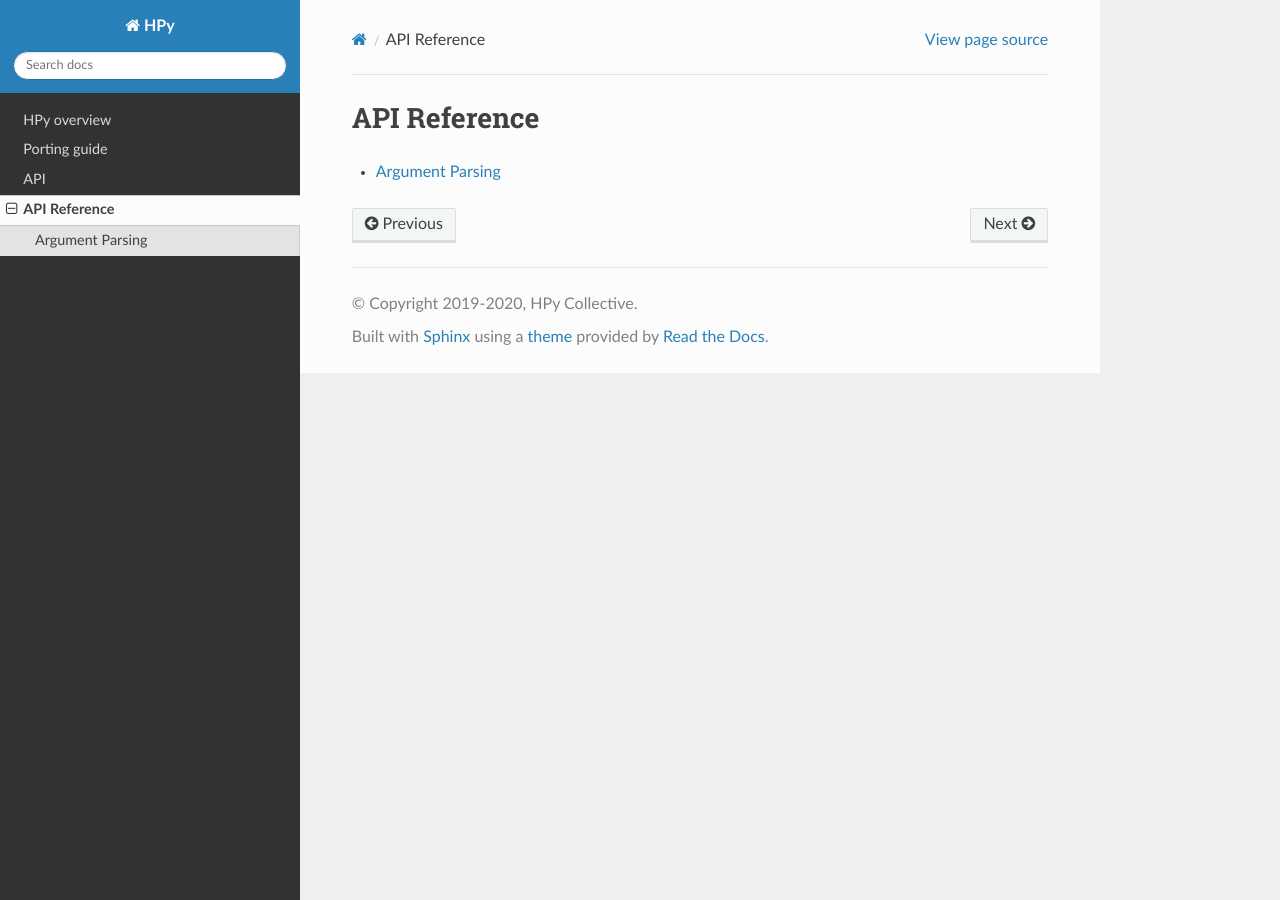
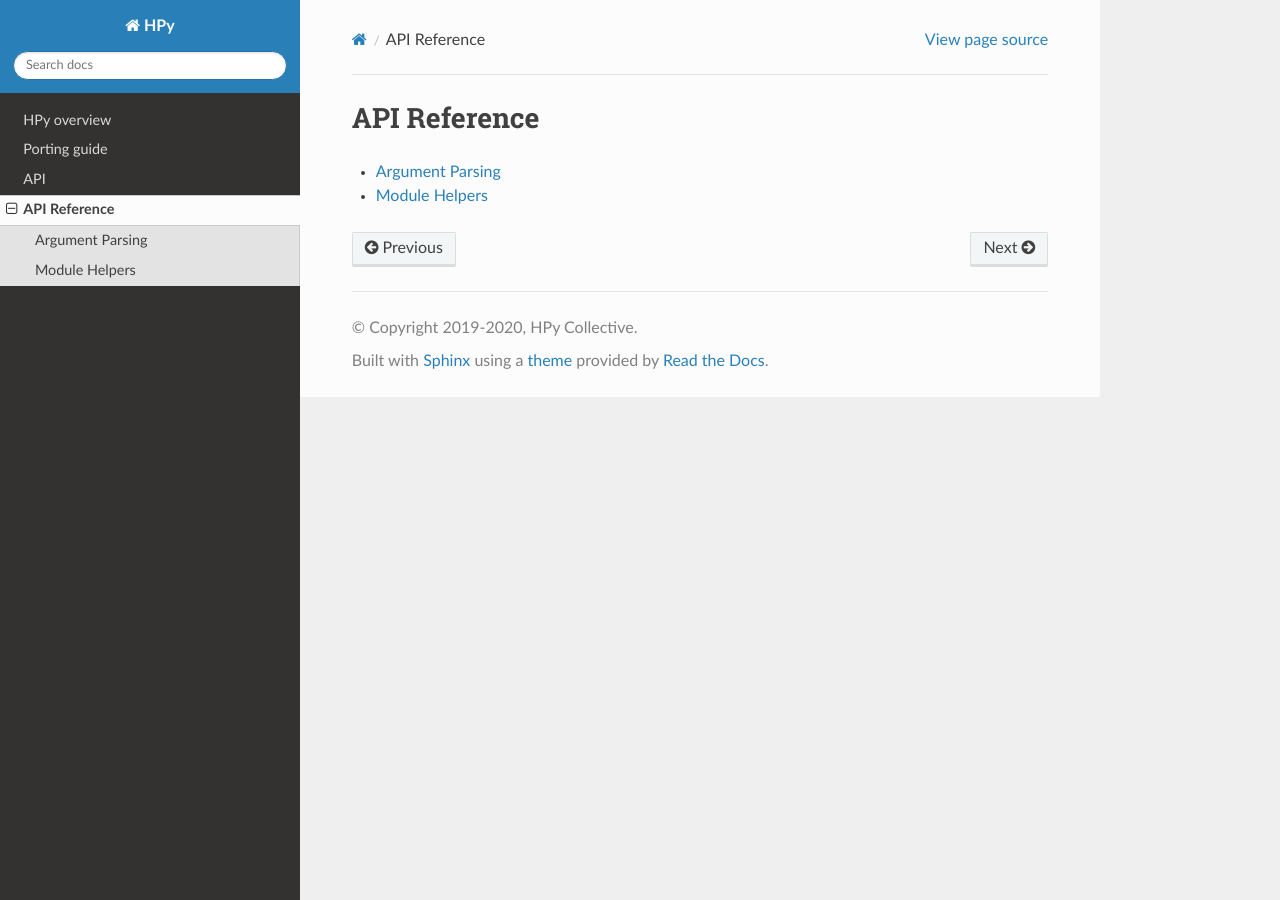
Before and after one commit to hpyproject/hpy, a Sphinx documentation site: the page built from docs/api-reference/index.rst, in a window 1280 px wide. Built offline with Sphinx 7.4.7 and the Read the Docs theme 2.0.0, drawn with Linux system fonts in a browser that asks for light colours.

Commit message:
Add documentation for module helpers.

```diff
--- a/docs/api-reference/index.rst
+++ b/docs/api-reference/index.rst
@@ -5,3 +5,4 @@ API Reference
    :maxdepth: 2
 
    argument-parsing
+   module-helpers
--- /dev/null
+++ b/docs/api-reference/module-helpers.rst
@@ -0,0 +1,5 @@
+Module Helpers
+==============
+
+.. autocmodule:: runtime/module_helpers.c
+   :members:
```
